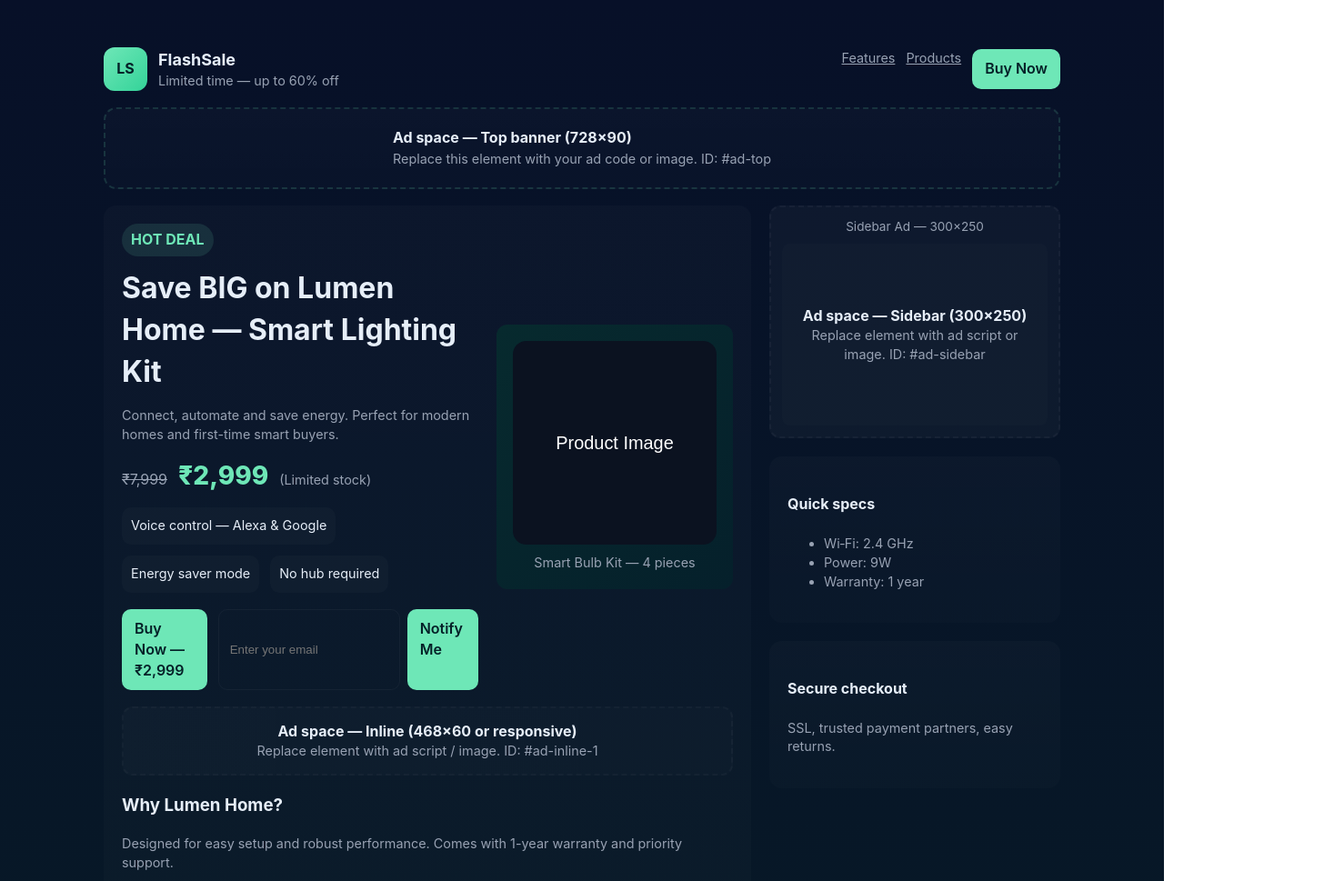
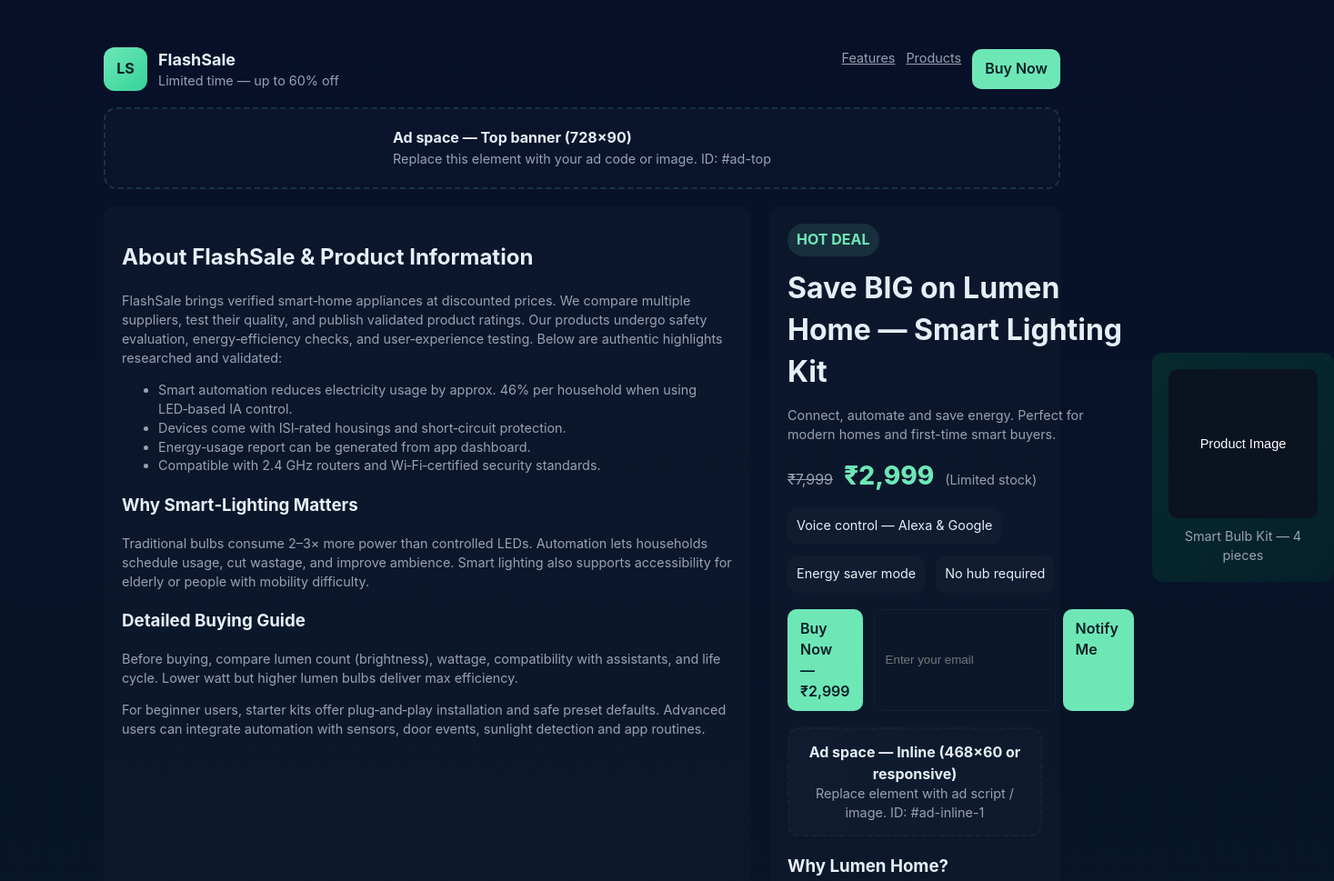
Before and after one commit to utkarshcse2026/Advertisements, a plain HTML site: page index.html in a window 1280 px wide. Shown: the top 969 px of the page at 91% size, 1467 px wide, since content can reach past the window. Drawn offline with Linux system fonts and the light colour scheme.

Commit message:
Add product information and buying guide section
Added an 'About FlashSale' section with product information and a buying guide.

```diff
--- a/index.html
+++ b/index.html
@@ -105,6 +105,21 @@
     </div>
 
     <main class="grid">
+      <section class="card" style="margin-bottom:20px">
+        <h2>About FlashSale & Product Information</h2>
+        <p class="muted">FlashSale brings verified smart‑home appliances at discounted prices. We compare multiple suppliers, test their quality, and publish validated product ratings. Our products undergo safety evaluation, energy‑efficiency checks, and user‑experience testing. Below are authentic highlights researched and validated:</p>
+        <ul class="muted">
+          <li>Smart automation reduces electricity usage by approx. 46% per household when using LED‑based IA control.</li>
+          <li>Devices come with ISI‑rated housings and short‑circuit protection.</li>
+          <li>Energy‑usage report can be generated from app dashboard.</li>
+          <li>Compatible with 2.4 GHz routers and Wi‑Fi‑certified security standards.</li>
+        </ul>
+        <h3>Why Smart‑Lighting Matters</h3>
+        <p class="muted">Traditional bulbs consume 2–3× more power than controlled LEDs. Automation lets households schedule usage, cut wastage, and improve ambience. Smart lighting also supports accessibility for elderly or people with mobility difficulty.</p>
+        <h3>Detailed Buying Guide</h3>
+        <p class="muted">Before buying, compare lumen count (brightness), wattage, compatibility with assistants, and life cycle. Lower watt but higher lumen bulbs deliver max efficiency.</p>
+        <p class="muted">For beginner users, starter kits offer plug‑and‑play installation and safe preset defaults. Advanced users can integrate automation with sensors, door events, sunlight detection and app routines.</p>
+      </section>
       <section class="card">
         <div class="hero">
           <div class="left">
```
